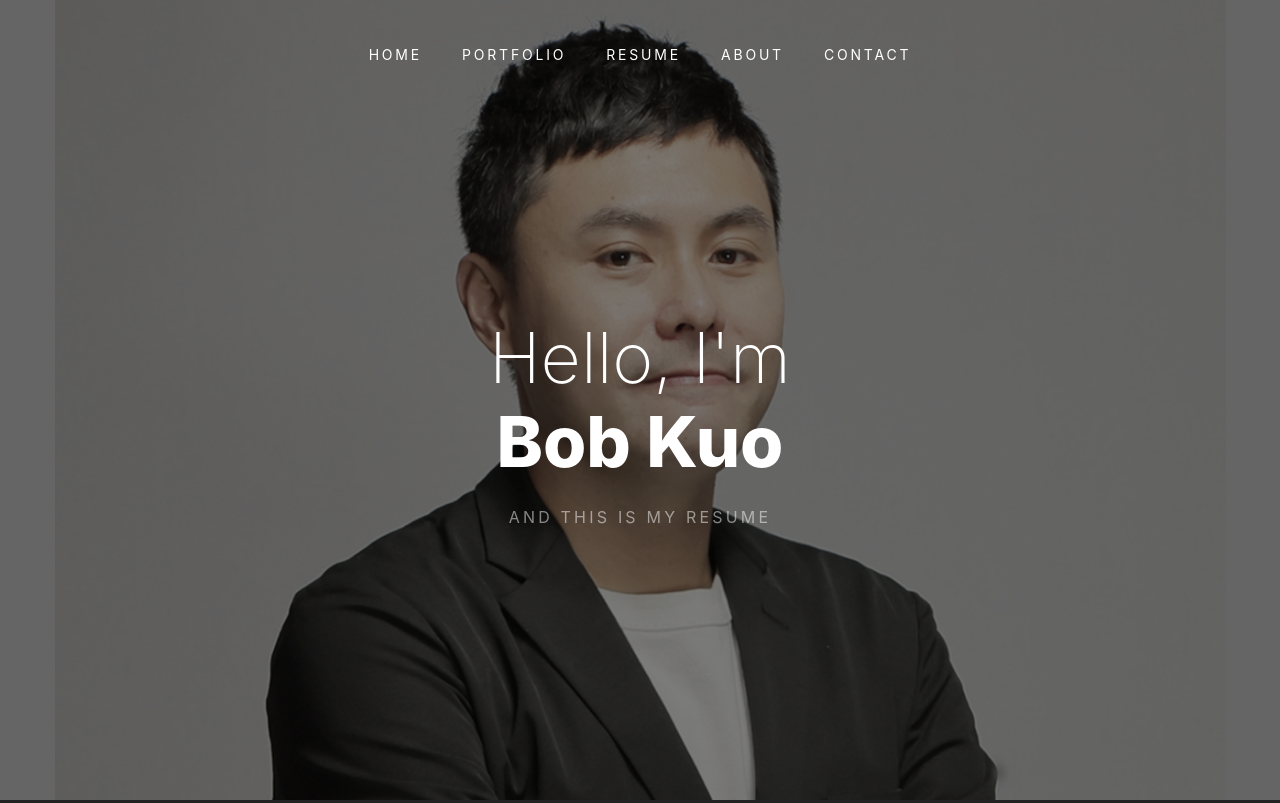
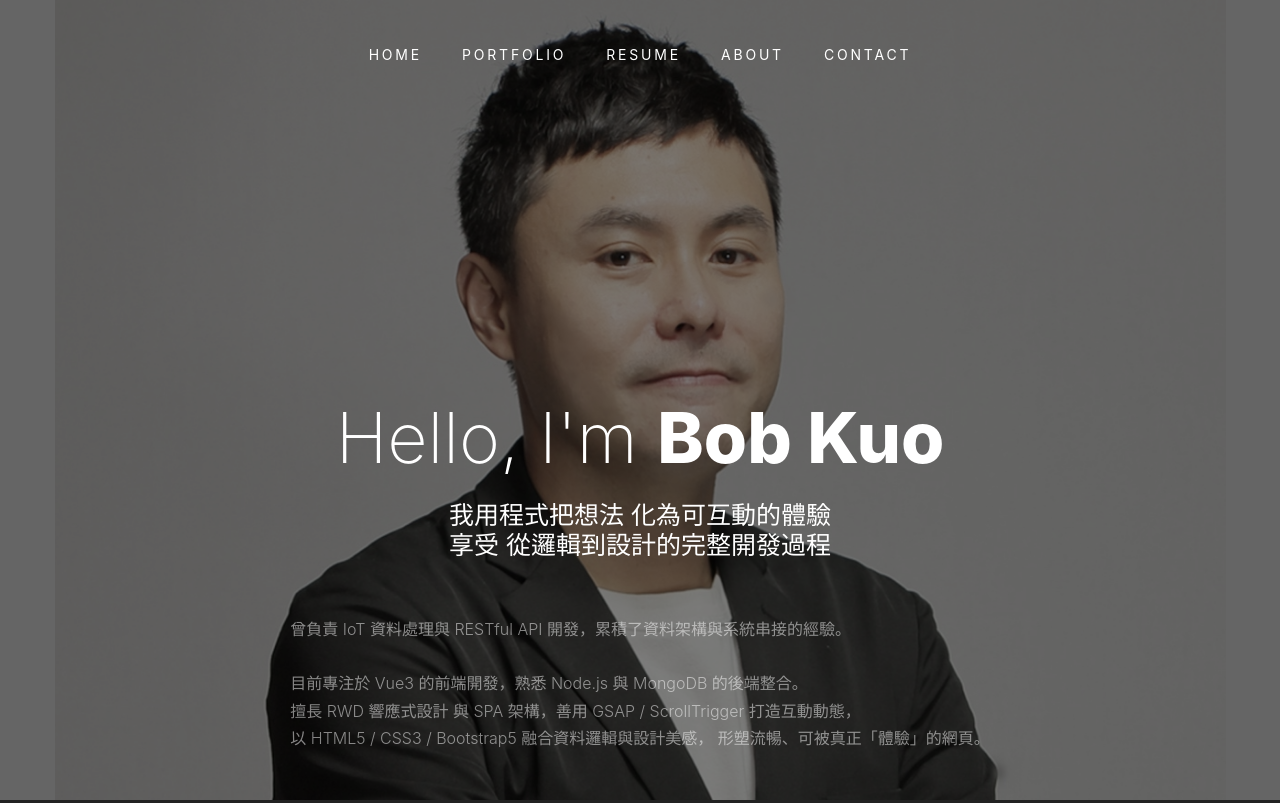
Before and after one commit to bobkuo/bobkuo.github.io, a plain HTML site: page index.html in a window 1280 px wide. Shown: the top 803 px of the page. Drawn offline with nearby package versions, Linux system fonts and the light colour scheme; a script that the page names is missing; files whose address does not match are found by name.

Commit message:
新增個人說明

```diff
--- a/css/style.css
+++ b/css/style.css
@@ -1,6 +1,6 @@
 body {
   background: #fff;
-  color: rgba(255, 255, 255, 0.4);
+  color: rgba(255, 255, 255, 0.5);
   background: #222;
   line-height: 1.7;
   font-size: 16px;
--- a/index.html
+++ b/index.html
@@ -53,14 +53,37 @@
 		style="background-image: url(images/me1.JPG); background-size: contain; filter: saturate(0.5);" id="section-home"
 		data-stellar-background-ratio="0.5">
 		<div class="container">
-			<div class="row intro-text align-items-center justify-content-center">
-				<div class="col-md-10 text-center pt-5">
-
-					<h1 class="site-heading site-animate">Hello, I'm <strong class="d-block">Bob Kuo</strong></h1>
-					<strong class="d-block text-white text-uppercase letter-spacing">and this is My Resume</strong>
+			<div class="row intro-text align-items-end justify-content-center">
+				<div class="col-md-10 text-center pt-5 d-flex flex-column align-items-center">
+					<h1 class=" site-heading site-animate">Hello, I'm <strong>Bob Kuo</strong></h1>
+					<h2>我用程式把想法 化為可互動的體驗<br>享受 從邏輯到設計的完整開發過程</h2>
+					<h7 class="text-left w-80 mt-5 mb-5">
+						曾負責 IoT 資料處理與 RESTful API 開發，累積了資料架構與系統串接的經驗。<br>
+						<br>
+						目前專注於 Vue3 的前端開發，熟悉 Node.js 與 MongoDB 的後端整合。<br>
+						擅長 RWD 響應式設計 與 SPA 架構，善用 GSAP / ScrollTrigger 打造互動動態，
+						<br>
+						以 HTML5 / CSS3 / Bootstrap5 融合資料邏輯與設計美感，
+						形塑流暢、可被真正「體驗」的網頁。
+					</h7>
 
 				</div>
 			</div>
+			<!-- <div class="row intro-text align-items-center justify-content-center">
+				<div class="col-md-10 text-center pt-5">
+					<div class="text-left" style="border: 1px solid red;">
+						<strong class="text-white text-uppercase letter-spacing">
+							曾負責 IoT 資料處理與 RESTful API 開發，累積了資料架構與系統串接的經驗。<br>
+							目前專注於 Vue3 的前端開發，熟悉 Node.js 與 MongoDB 的後端整合。<br>
+							<br>
+							擅長打造 響應式 SPA 與前後端分離專案，運用 GSAP 與 ScrollTrigger 創造流暢互動與視覺動態效果。<br>
+							熟悉 HTML5、CSS3、Bootstrap5，能整合 API 串接與前端狀態管理，讓資料流與畫面表現更自然協調。<br>
+							<br>
+							我喜歡用程式把想法化為可互動的體驗，享受從邏輯到設計的完整開發過程。</strong>
+					</div>
+				</div>
+			</div> -->
+		</div>
 		</div>
 	</section> <!-- section -->
 
```
